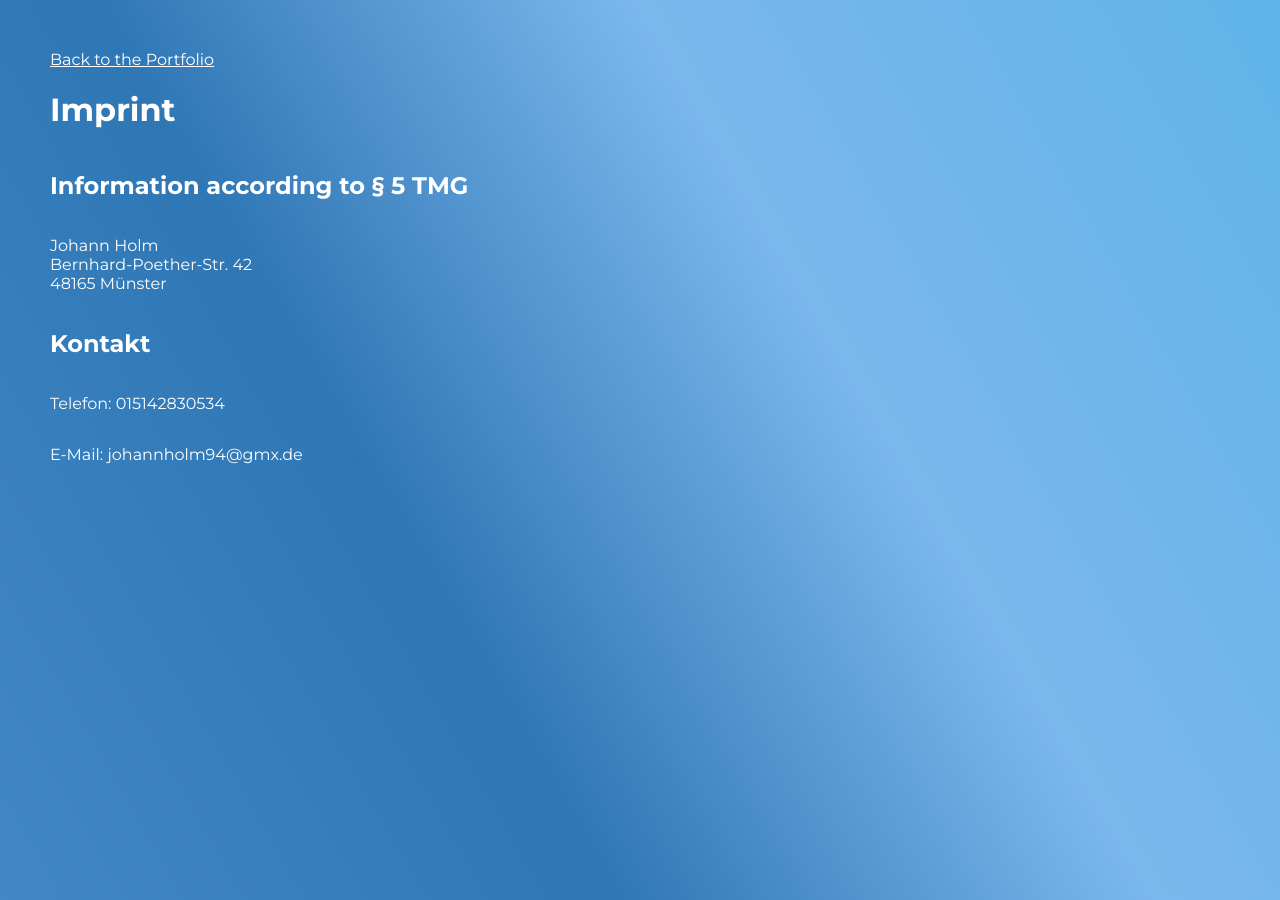
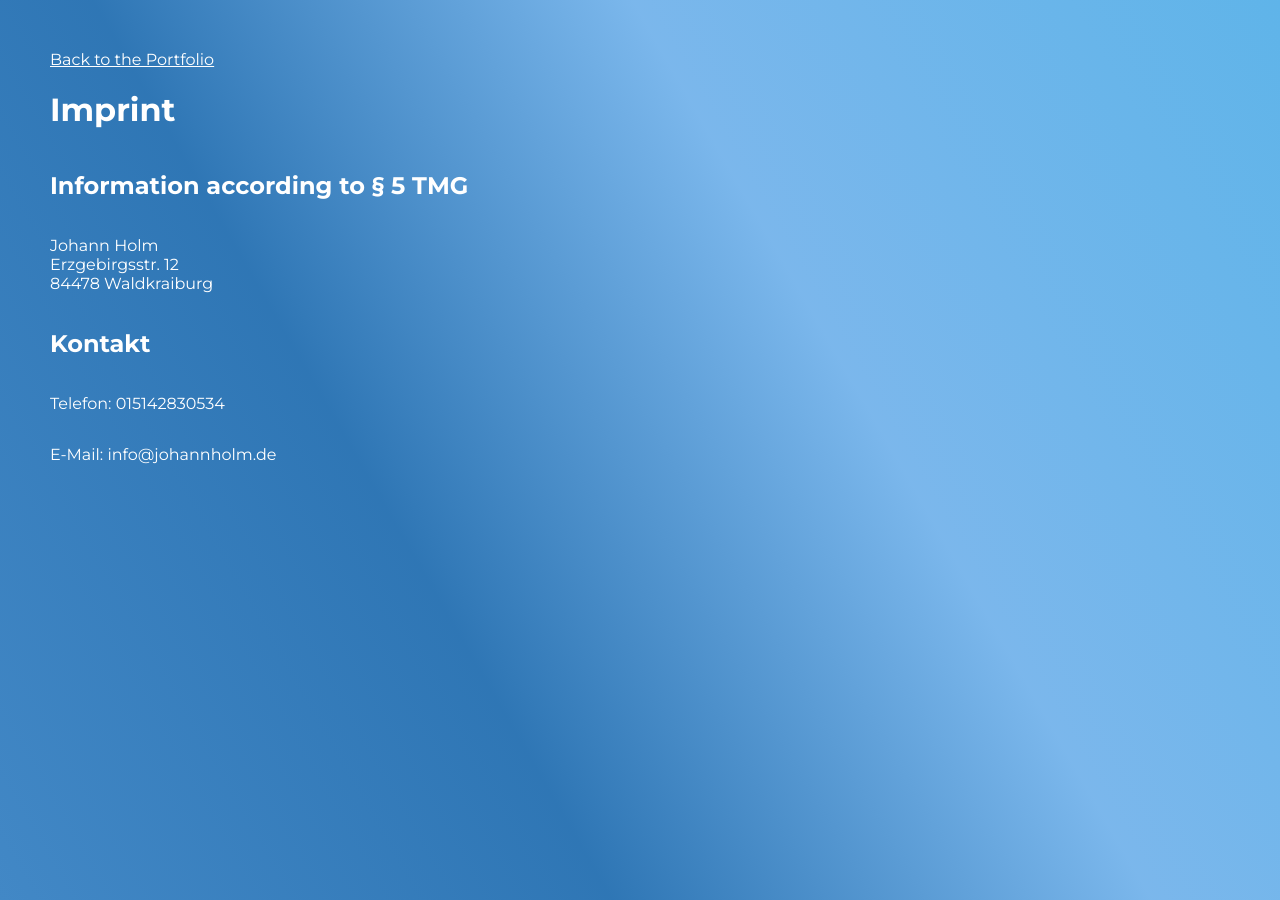
Before and after one commit to JohannHolm/Portfolio, an Angular app: page /imprint in a window 1280 px wide. Built offline with nearby package versions, Linux system fonts and the light colour scheme.

Commit message:
update imprint

```diff
--- a/src/app/imprint/imprint.component.html
+++ b/src/app/imprint/imprint.component.html
@@ -4,10 +4,10 @@
 
     <h2>Information according to &sect; 5 TMG</h2>
     <p>Johann Holm<br />
-        Bernhard-Poether-Str. 42<br />
-        48165 Münster</p>
+        Erzgebirgsstr. 12<br />
+        84478 Waldkraiburg</p>
 
     <h2>Kontakt</h2>
     <p>Telefon: 015142830534<br />
-    <p> E-Mail: johannholm94&#64;gmx.de</p>
+    <p> E-Mail: info&#64;johannholm.de</p>
 </div>
```
